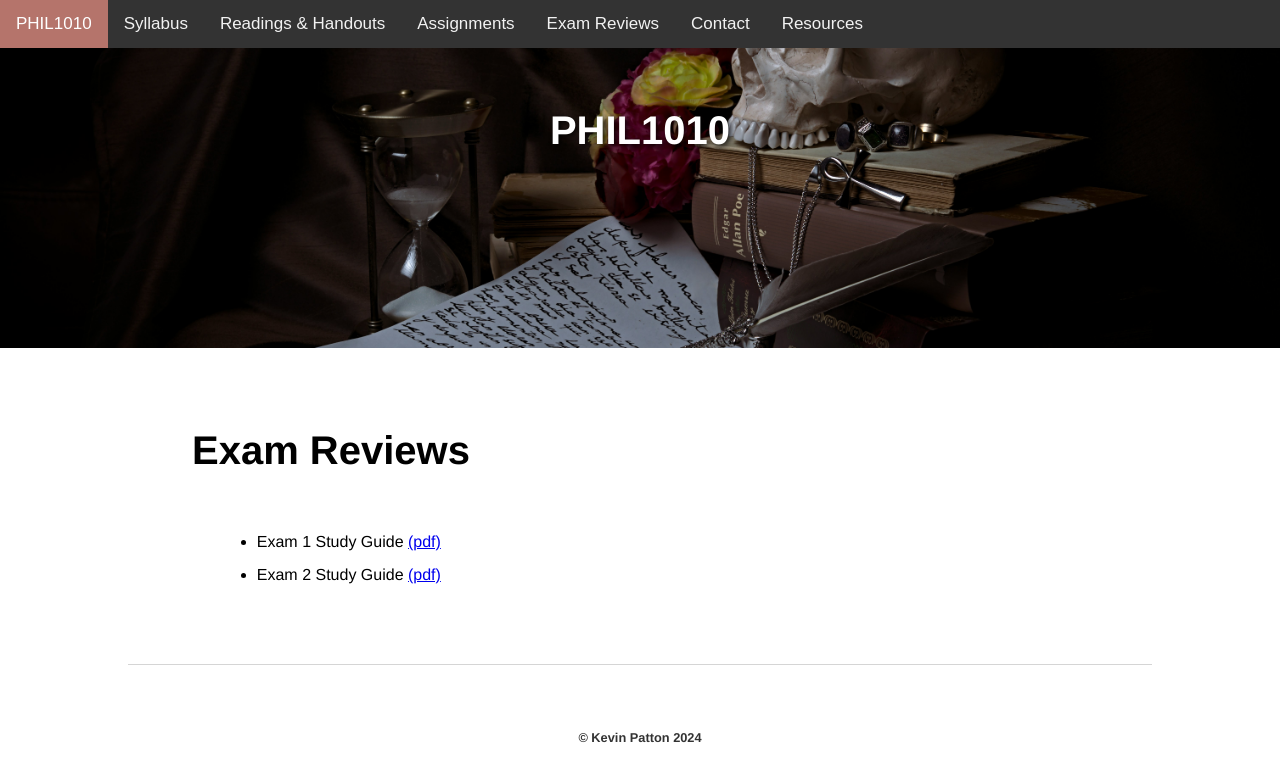
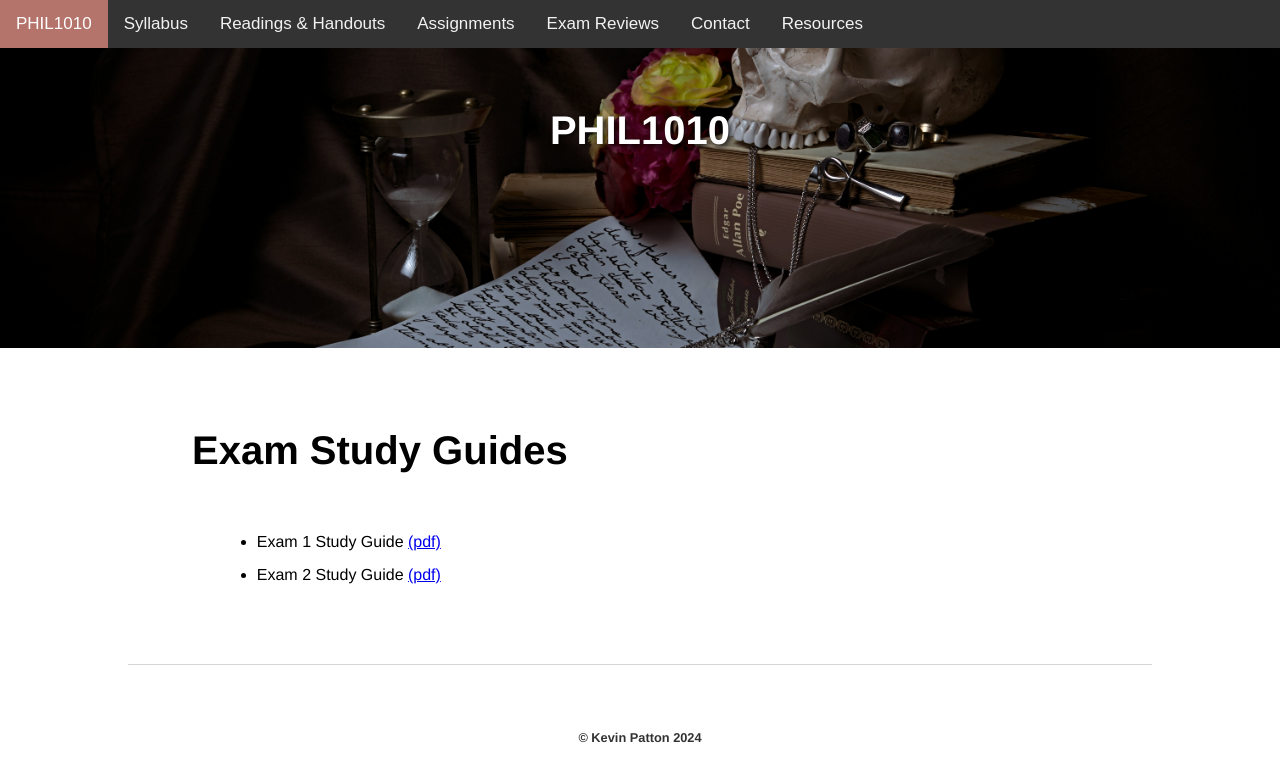
Before and after one commit to kevinjpatton/kevinjpatton.github.io, a Jekyll site: the page built from teaching/phil_1010/exams/index.html, in a window 1280 px wide. Shown: the top 782 px of the page. Built offline with Jekyll 4.4.1, drawn with Linux system fonts in a browser that asks for light colours; Markdown is read by kramdown in place of the engine named in the settings.

Commit message:
Update index.html

```diff
--- a/teaching/phil_1010/exams/index.html
+++ b/teaching/phil_1010/exams/index.html
@@ -1,8 +1,8 @@
 ---
 layout: 1010
-title: PHIL1010 - Exam Information
+title: PHIL1010 - Exam Study Guides
 ---
-<h1>Exam Reviews</h1>
+<h1>Exam Study Guides</h1>
 <ul class="standard-list">
 <li>Exam 1 Study Guide <a href="/teaching/phil_1010/exams/PHIL1010_Exam1.pdf" target="_blank">(pdf)</a></li>
 <li>Exam 2 Study Guide <a href="/teaching/phil_1010/exams/PHIL1010_Exam2.pdf" target="_blank">(pdf)</a></li>
```
